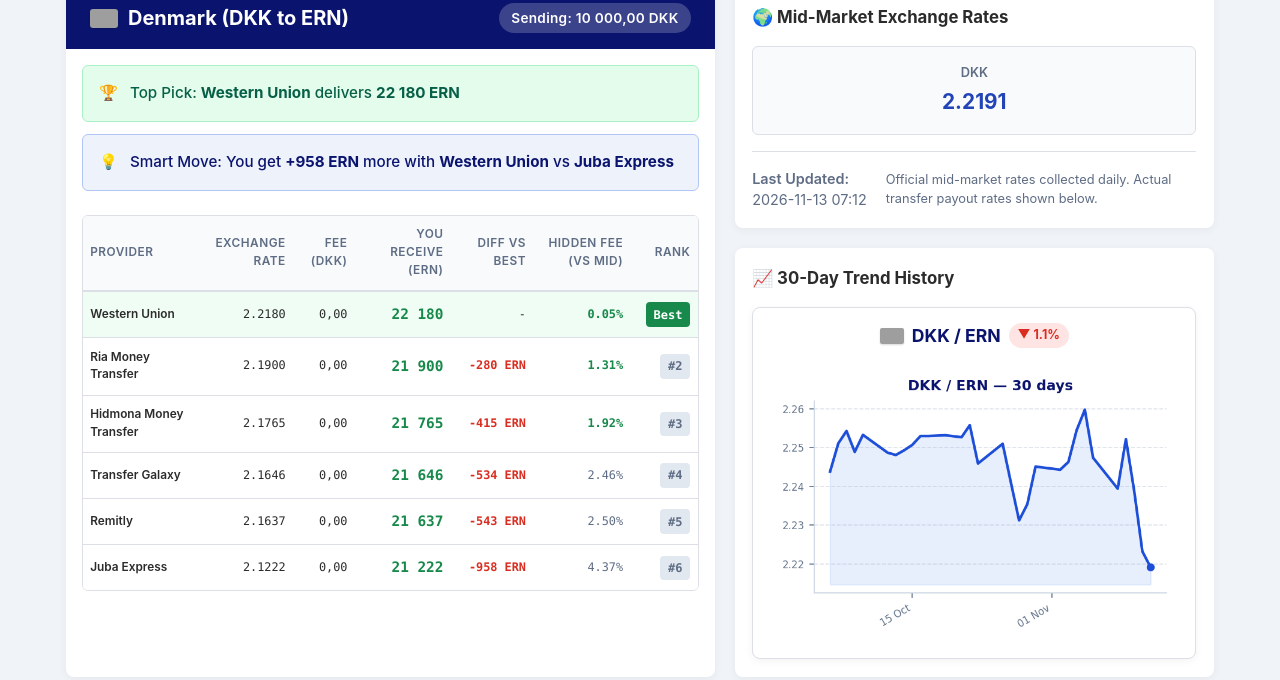
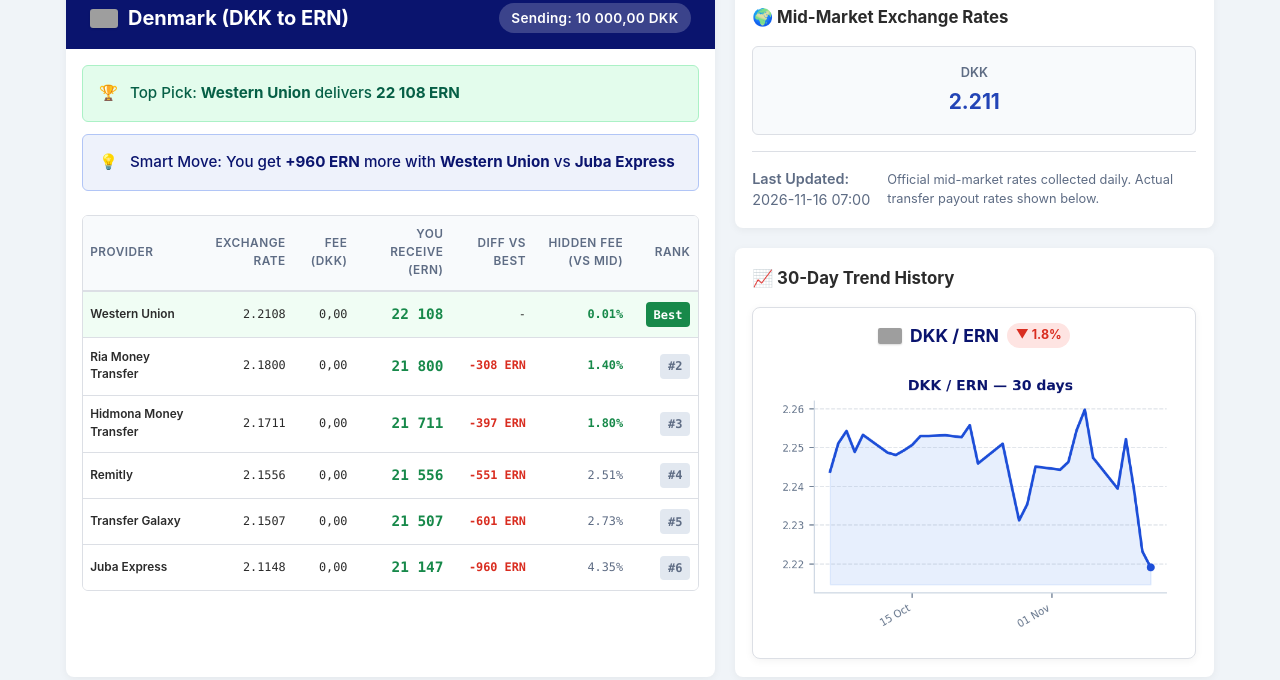
Before and after one commit to yonashmariam/nakfarate, a plain HTML site: page dkk-to-ern/index.html in a window 1280 px wide. Shown: the part 204-884 px from the top of the page. Drawn offline with Linux system fonts and the light colour scheme; grey boxes are pictures that could not be loaded.

Commit message:
Add files via upload

```diff
--- a/dkk-to-ern/index.html
+++ b/dkk-to-ern/index.html
@@ -907,11 +907,11 @@ tr:hover {
             <div class="insight-boxes">
                 <div class="bestbox">
                     <span class="icon">🏆</span>
-                    <span data-i18n="top-pick">Top Pick: <b>Western Union</b> delivers <b>22 180 ERN</b></span>
+                    <span data-i18n="top-pick">Top Pick: <b>Western Union</b> delivers <b>22 108 ERN</b></span>
                 </div>
                 <div class="gainbox">
                     <span class="icon">💡</span>
-                    <span data-i18n="smart-move">Smart Move: You get <b>+958 ERN</b> more with <b>Western Union</b> vs <b>Juba Express</b></span>
+                    <span data-i18n="smart-move">Smart Move: You get <b>+960 ERN</b> more with <b>Western Union</b> vs <b>Juba Express</b></span>
                 </div>
             </div>
 
@@ -934,11 +934,11 @@ tr:hover {
 <td class="left">
     <div class="company-name">Western Union</div>
 </td>
-<td class="right font-numeric">2.2180</td>
+<td class="right font-numeric">2.2108</td>
 <td class="right font-numeric">0,00</td>
-<td class="right nowrap font-numeric highlight-ern">22 180</td>
+<td class="right nowrap font-numeric highlight-ern">22 108</td>
 <td class="right nowrap font-numeric">-</td>
-<td class="right font-numeric markup-good">0.05%</td>
+<td class="right font-numeric markup-good">0.01%</td>
 <td class="right font-numeric hide-mobile"><span class="badge best-badge">Best</span></td>
 </tr>
 
@@ -946,11 +946,11 @@ tr:hover {
 <td class="left">
     <div class="company-name">Ria Money Transfer</div>
 </td>
-<td class="right font-numeric">2.1900</td>
+<td class="right font-numeric">2.1800</td>
 <td class="right font-numeric">0,00</td>
-<td class="right nowrap font-numeric highlight-ern">21 900</td>
-<td class="right nowrap font-numeric"><span class="loss-text">-280 ERN</span></td>
-<td class="right font-numeric markup-good">1.31%</td>
+<td class="right nowrap font-numeric highlight-ern">21 800</td>
+<td class="right nowrap font-numeric"><span class="loss-text">-308 ERN</span></td>
+<td class="right font-numeric markup-good">1.40%</td>
 <td class="right font-numeric hide-mobile"><span class="badge rank-badge">#2</span></td>
 </tr>
 
@@ -958,35 +958,35 @@ tr:hover {
 <td class="left">
     <div class="company-name">Hidmona Money Transfer</div>
 </td>
-<td class="right font-numeric">2.1765</td>
+<td class="right font-numeric">2.1711</td>
 <td class="right font-numeric">0,00</td>
-<td class="right nowrap font-numeric highlight-ern">21 765</td>
-<td class="right nowrap font-numeric"><span class="loss-text">-415 ERN</span></td>
-<td class="right font-numeric markup-good">1.92%</td>
+<td class="right nowrap font-numeric highlight-ern">21 711</td>
+<td class="right nowrap font-numeric"><span class="loss-text">-397 ERN</span></td>
+<td class="right font-numeric markup-good">1.80%</td>
 <td class="right font-numeric hide-mobile"><span class="badge rank-badge">#3</span></td>
+</tr>
+
+<tr class="">
+<td class="left">
+    <div class="company-name">Remitly</div>
+</td>
+<td class="right font-numeric">2.1556</td>
+<td class="right font-numeric">0,00</td>
+<td class="right nowrap font-numeric highlight-ern">21 556</td>
+<td class="right nowrap font-numeric"><span class="loss-text">-551 ERN</span></td>
+<td class="right font-numeric markup-cell">2.51%</td>
+<td class="right font-numeric hide-mobile"><span class="badge rank-badge">#4</span></td>
 </tr>
 
 <tr class="">
 <td class="left">
     <div class="company-name">Transfer Galaxy</div>
 </td>
-<td class="right font-numeric">2.1646</td>
+<td class="right font-numeric">2.1507</td>
 <td class="right font-numeric">0,00</td>
-<td class="right nowrap font-numeric highlight-ern">21 646</td>
-<td class="right nowrap font-numeric"><span class="loss-text">-534 ERN</span></td>
-<td class="right font-numeric markup-cell">2.46%</td>
-<td class="right font-numeric hide-mobile"><span class="badge rank-badge">#4</span></td>
-</tr>
-
-<tr class="">
-<td class="left">
-    <div class="company-name">Remitly</div>
-</td>
-<td class="right font-numeric">2.1637</td>
-<td class="right font-numeric">0,00</td>
-<td class="right nowrap font-numeric highlight-ern">21 637</td>
-<td class="right nowrap font-numeric"><span class="loss-text">-543 ERN</span></td>
-<td class="right font-numeric markup-cell">2.50%</td>
+<td class="right nowrap font-numeric highlight-ern">21 507</td>
+<td class="right nowrap font-numeric"><span class="loss-text">-601 ERN</span></td>
+<td class="right font-numeric markup-cell">2.73%</td>
 <td class="right font-numeric hide-mobile"><span class="badge rank-badge">#5</span></td>
 </tr>
 
@@ -994,11 +994,11 @@ tr:hover {
 <td class="left">
     <div class="company-name">Juba Express</div>
 </td>
-<td class="right font-numeric">2.1222</td>
+<td class="right font-numeric">2.1148</td>
 <td class="right font-numeric">0,00</td>
-<td class="right nowrap font-numeric highlight-ern">21 222</td>
-<td class="right nowrap font-numeric"><span class="loss-text">-958 ERN</span></td>
-<td class="right font-numeric markup-cell">4.37%</td>
+<td class="right nowrap font-numeric highlight-ern">21 147</td>
+<td class="right nowrap font-numeric"><span class="loss-text">-960 ERN</span></td>
+<td class="right font-numeric markup-cell">4.35%</td>
 <td class="right font-numeric hide-mobile"><span class="badge rank-badge">#6</span></td>
 </tr>
 
@@ -1016,11 +1016,11 @@ tr:hover {
                 <div class="summary-grid">
                     <div class="summary-item">
                         <div class="summary-label">DKK</div>
-                        <div class="summary-value">2.2191</div>
+                        <div class="summary-value">2.211</div>
                     </div>
                 </div>
                 <div class="mid-market-meta">
-                    <div><span style="font-weight:600" data-i18n="last-updated">Last Updated:</span> 2026-11-13 07:12</div>
+                    <div><span style="font-weight:600" data-i18n="last-updated">Last Updated:</span> 2026-11-16 07:00</div>
                     <div style="font-size:0.8rem" data-i18n="mid-market-note">Official mid-market rates collected daily. Actual transfer payout rates shown below.</div>
                 </div>
             </div>
@@ -1032,7 +1032,7 @@ tr:hover {
             <div class="chart-card">
                 <div class="chart-header">
                     <img src="https://flagcdn.com/w40/dk.png" class="flag-sm" alt="Denmark" width="24" height="16" loading="lazy" decoding="async"> <span>DKK / ERN</span>
-                    <span class="trend-badge down">▼ 1.1%</span>
+                    <span class="trend-badge down">▼ 1.8%</span>
                 </div>
                 <img src="../dkk_chart.png" class="chart-img" alt="DKK to ERN exchange-rate trend over the last 30 days" loading="lazy" decoding="async" width="688" height="464">
             </div>
@@ -1097,7 +1097,7 @@ tr:hover {
         "calculator-note": "እቲ ዝበለጸ ክፍሊት ንዝኣተኻዮ መጠን ብተመሳሳሊ ሕሳብ ዋጋን ክፍሊትን ከም ሰንጠረዥ ይደጋገም።"
     };
 
-    const calculatorData = {"SEK": [{"provider": "Ria", "rate": 1.47, "total_fee": 0.0}, {"provider": "Transfer Galaxy", "rate": 1.4595, "total_fee": 0.0}, {"provider": "Western Union", "rate": 1.458, "total_fee": 0.0}, {"provider": "Remitly", "rate": 1.4565, "total_fee": 0.0}, {"provider": "Dahabshiil", "rate": 1.4408, "total_fee": 0.0}, {"provider": "Juba Express", "rate": 1.4308, "total_fee": 0.0}], "NOK": [{"provider": "Transfer Galaxy", "rate": 1.5308, "total_fee": 0.0}, {"provider": "Remitly", "rate": 1.5202, "total_fee": 0.0}, {"provider": "Ria Money Transfer", "rate": 1.52, "total_fee": 0.0}, {"provider": "Juba Express", "rate": 1.499, "total_fee": 0.0}, {"provider": "Hidmona Money Transfer", "rate": 1.4909, "total_fee": 0.0}, {"provider": "Dahabshiil", "rate": 1.4625, "total_fee": 0.0}], "DKK": [{"provider": "Western Union", "rate": 2.218, "total_fee": 0.0}, {"provider": "Ria Money Transfer", "rate": 2.19, "total_fee": 0.0}, {"provider": "Hidmona Money Transfer", "rate": 2.1765, "total_fee": 0.0}, {"provider": "Transfer Galaxy", "rate": 2.1646, "total_fee": 0.0}, {"provider": "Remitly", "rate": 2.1637, "total_fee": 0.0}, {"provider": "Juba Express", "rate": 2.1222, "total_fee": 0.0}]};
+    const calculatorData = {"SEK": [{"provider": "Ria", "rate": 1.47, "total_fee": 0.0}, {"provider": "Western Union", "rate": 1.4488, "total_fee": 0.0}, {"provider": "Remitly", "rate": 1.4485, "total_fee": 0.0}, {"provider": "Transfer Galaxy", "rate": 1.4477, "total_fee": 0.0}, {"provider": "Dahabshiil", "rate": 1.4331, "total_fee": 0.0}, {"provider": "Juba Express", "rate": 1.4233, "total_fee": 0.0}], "NOK": [{"provider": "Ria Money Transfer", "rate": 1.53, "total_fee": 0.0}, {"provider": "Transfer Galaxy", "rate": 1.5237, "total_fee": 0.0}, {"provider": "Remitly", "rate": 1.5183, "total_fee": 0.0}, {"provider": "Juba Express", "rate": 1.4979, "total_fee": 0.0}, {"provider": "Hidmona Money Transfer", "rate": 1.4893, "total_fee": 0.0}, {"provider": "Dahabshiil", "rate": 1.4613, "total_fee": 0.0}], "DKK": [{"provider": "Western Union", "rate": 2.2108, "total_fee": 0.0}, {"provider": "Ria Money Transfer", "rate": 2.18, "total_fee": 0.0}, {"provider": "Hidmona Money Transfer", "rate": 2.1711, "total_fee": 0.0}, {"provider": "Remitly", "rate": 2.1556, "total_fee": 0.0}, {"provider": "Transfer Galaxy", "rate": 2.1507, "total_fee": 0.0}, {"provider": "Juba Express", "rate": 2.1148, "total_fee": 0.0}]};
     const labels = [...document.querySelectorAll('[data-i18n]')];
     const english = new Map(labels.map(el => [el, el.innerHTML]));
 
```
